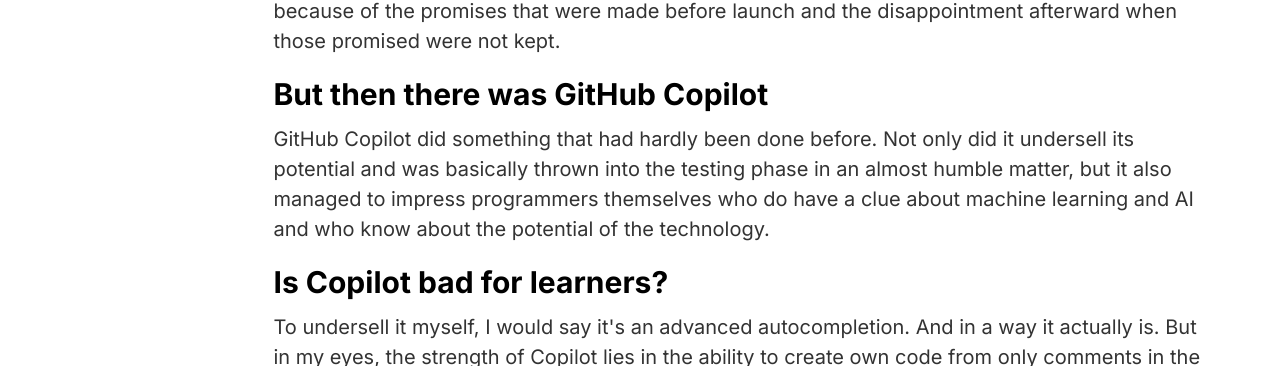
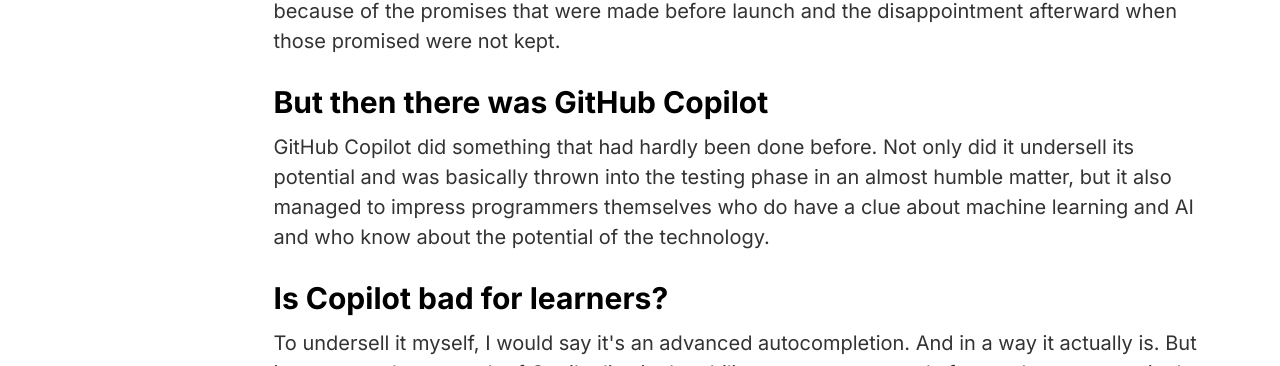
Before and after one commit to dimensionhq/vortex, a React (Vite) app in the folder vortex/: page / in a window 1280 px wide. Shown: the part 354-720 px from the top of the page. Built offline with nearby package versions, Linux system fonts and the light colour scheme.

Commit message:
fix: Category nullability

```diff
--- a/vortex/src/Blog/Default/Content.tsx
+++ b/vortex/src/Blog/Default/Content.tsx
@@ -40,7 +40,7 @@
           color: props.theme?.textHeaderColor,
           fontFamily: props.font?.header,
         }}
-        className="text-xl font-bold xl:text-3xl md:text-3xl 2xl:text-3xl mt-5 mb-3"
+        className="text-xl font-bold xl:text-3xl md:text-3xl 2xl:text-3xl mt-7 mb-3"
       >
         {children}
       </h2>
@@ -202,16 +202,20 @@
           : ""
       } flex items-start justify-center w-[98%] sm:w-[90%] 2xl:w-[60%] flex-col`}
     >
+      {props.header?.category ? (
         <a
-        href={props.header?.category.url}
+          href={props.header?.category?.url}
           style={{
             color: props.theme?.linkColor,
             fontFamily: props.font?.category,
           }}
           className="uppercase font-bold text-lg no-underline"
         >
-        {props.header?.category.title}
+          {props.header?.category?.title}
         </a>
+      ) : (
+        <></>
+      )}
       <div className="flex items-start flex-col justify-center mt-0 mb-8">
         <h1
           style={{ fontFamily: props.font?.title, margin: "0px" }}
--- a/vortex/src/Blog/DevTO/index.tsx
+++ b/vortex/src/Blog/DevTO/index.tsx
@@ -38,7 +38,7 @@
           color: props.theme?.inlineTextColor,
           fontFamily: props.font?.header,
         }}
-        className="text-xl font-bold xl:text-2xl md:text-3xl 2xl:text-3xl mt-2 mb-3"
+        className="text-xl font-bold xl:text-2xl md:text-3xl 2xl:text-3xl mt-5 mb-3"
       >
         {children}
       </h2>
--- a/vortex/src/Blog/Hashnode/index.tsx
+++ b/vortex/src/Blog/Hashnode/index.tsx
@@ -38,7 +38,7 @@
           color: props.theme?.inlineTextColor,
           fontFamily: props.font?.header,
         }}
-        className="text-xl font-bold xl:text-2xl md:text-3xl 2xl:text-3xl mt-4 mb-2"
+        className="text-xl font-bold xl:text-2xl md:text-3xl 2xl:text-3xl mt-7 mb-2"
       >
         {children}
       </h2>
```
Lines whose indentation alone changed are shown as unchanged.
